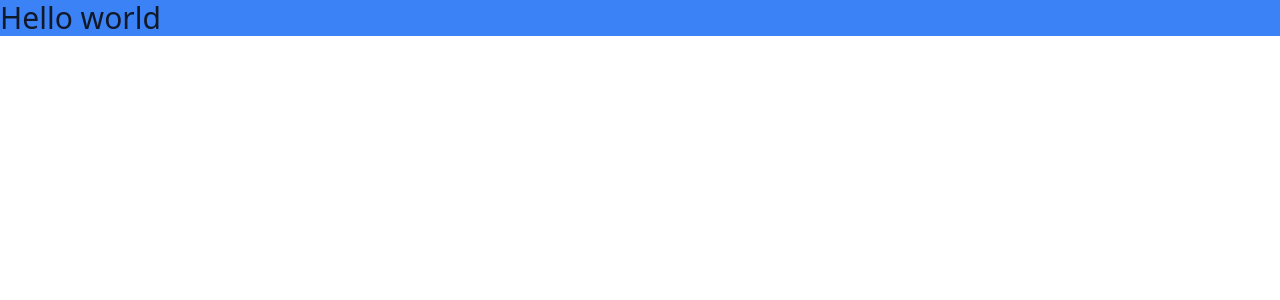
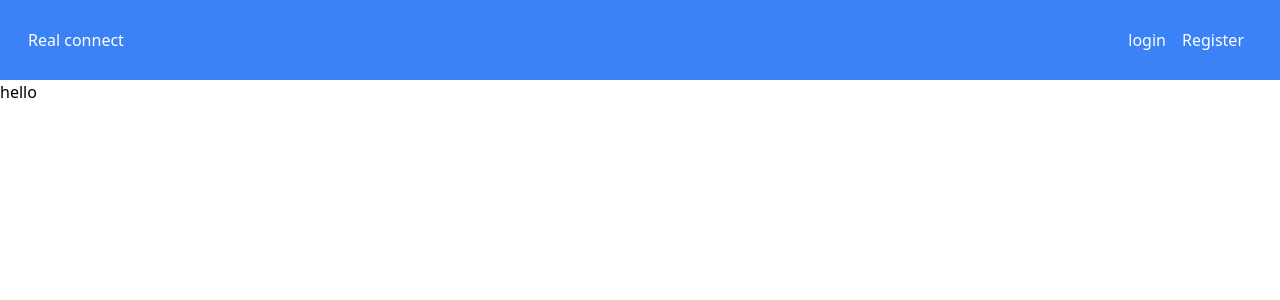
Before and after one commit to Meenachinmay/auth-test, a React (Create React App) app in the folder client/: page / in a window 1280 px wide. Shown: the top 300 px of the page. Built offline with nearby package versions, Linux system fonts and the light colour scheme; the HTML template or start-up script is replaced by a standard one.

Commit message:
tainwindcss navbar added for auth testing at client side

```diff
--- a/client/src/App.js
+++ b/client/src/App.js
@@ -1,11 +1,11 @@
 import React from 'react'
+import Navbar from './core/Navbar';
 
 const App = () => {
   return (
-    <div className="bg-blue-500">
-      <div className="flex items-center justify-between container mx-auto text-3xl text-gray-900">
-        <h1>Hello world</h1>
-      </div>
+    <div className="">
+      <Navbar />
+      <div> hello </div>
     </div>
   )
 }
--- /dev/null
+++ b/client/src/core/Navbar.js
@@ -0,0 +1,16 @@
+import React from 'react'
+
+const Navbar = () => {
+
+    return (
+    <div className="bg-blue-500 flex items-center justify-between p-7 text-white">
+        <div className="cursor-pointer">Real connect</div>
+        <div className="flex items-center">
+            <div className="mx-2 cursor-pointer">login</div>
+            <div className="mx-2 cursor-pointer">Register</div>
+        </div>
+    </div>
+    )
+}
+
+export default Navbar;
```
